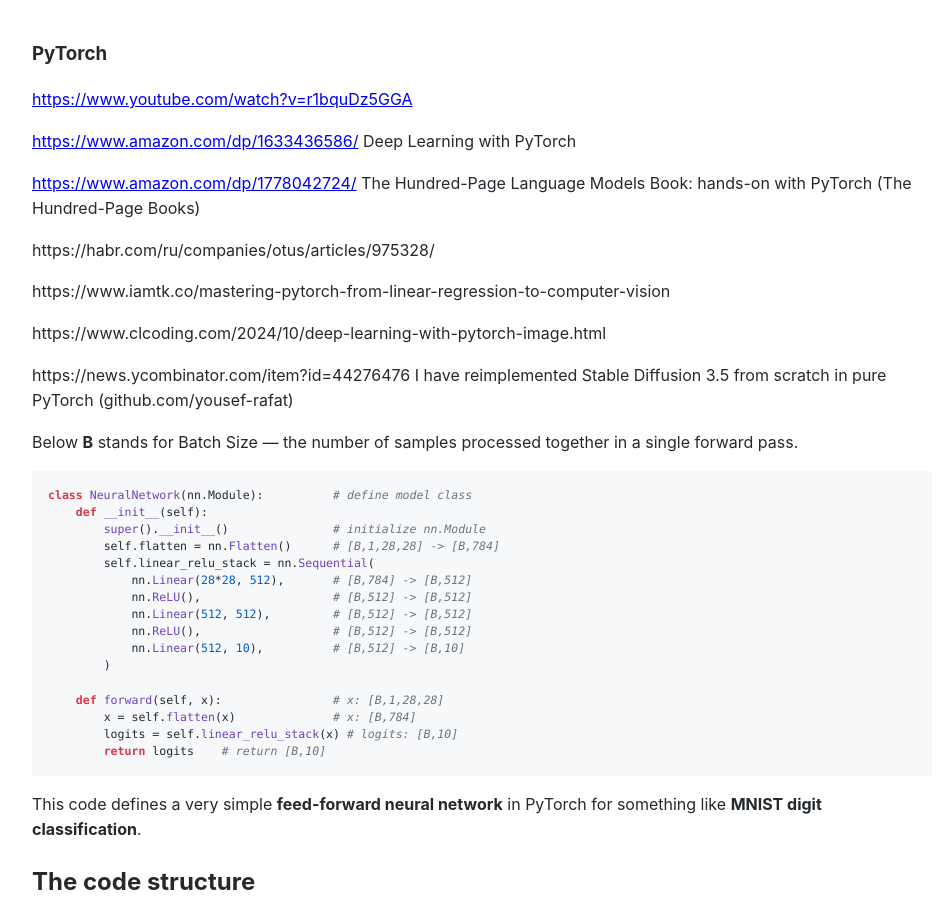
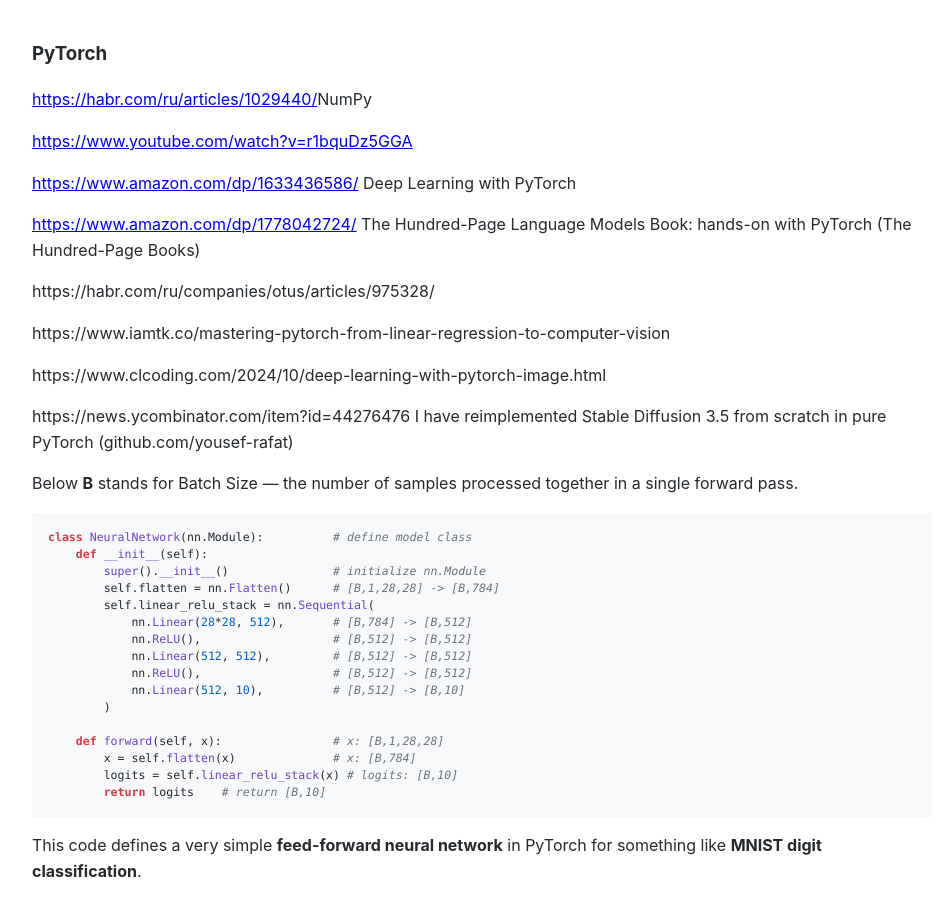
Before and after one commit to Michael-Lubinsky/michael-lubinsky.github.com, a Jekyll site: the page built from ml/pytorch.md, in a window 1280 px wide and 900 px high. Shown: the whole window, without its empty margins (158-1100 px from the left). Built offline with Jekyll 4.4.1, drawn with Linux system fonts in a browser that asks for light colours; our own code applies the rules of GitHub Pages for plain Markdown files.

Commit message:
Update pytorch.md

```diff
--- a/ml/pytorch.md
+++ b/ml/pytorch.md
@@ -1,4 +1,6 @@
 ### PyTorch
+
+<https://habr.com/ru/articles/1029440/>NumPy
 
 <https://www.youtube.com/watch?v=r1bquDz5GGA>
 
```
